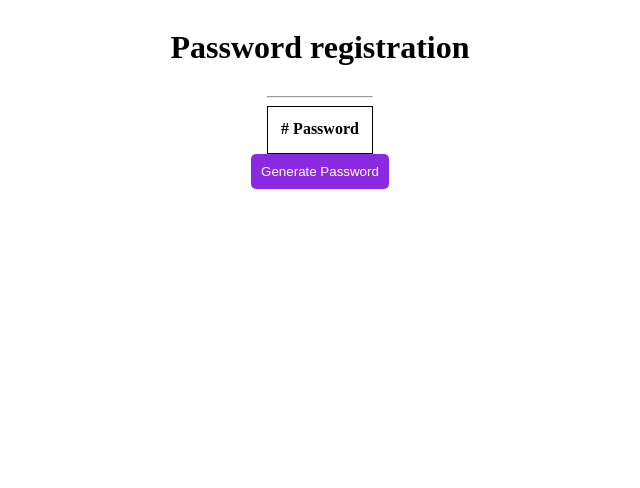
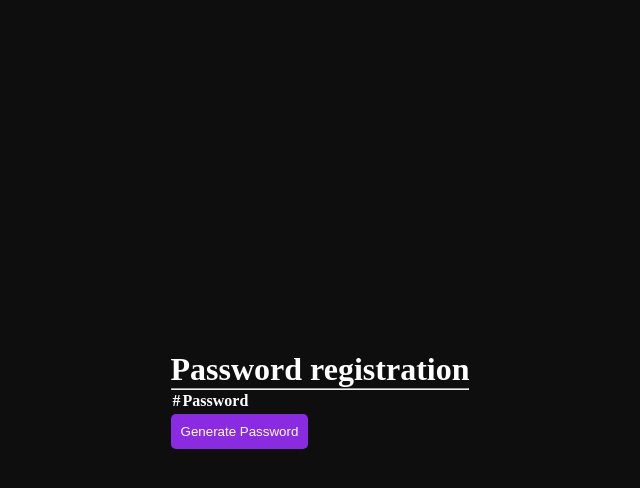
Before and after one commit to DilanEspinoza/Password-generator, a plain HTML site: page index.html in a window 1280 px wide. Shown: the whole page, without its empty margins (320-960 px from the left). Drawn offline with Linux system fonts and the light colour scheme.

Commit message:
adding styles

```diff
--- a/style.css
+++ b/style.css
@@ -1,3 +1,18 @@
+* {
+	box-sizing: border-box;
+	margin: 0;
+	padding: 0;
+}
+
+body {
+	background-color: #0e0e0e;
+	color: white;
+	display: flex;
+	justify-content: center;
+	align-items: center;
+	height: 100vh;
+}
+
 button {
 	background-color: blueviolet;
 	color: white;
@@ -6,18 +21,3 @@ button {
 	border: none;
 	cursor: pointer;
 }
-.btn__desactive {
-	background-color: rgba(137, 43, 226, 0.527);
-	color: black;
-}
-.container {
-	width: 80%;
-	margin: 0 auto;
-	display: grid;
-	place-items: center;
-}
-table {
-	border: 1px solid black;
-	padding: 10px;
-	width: 100%;
-}
```
